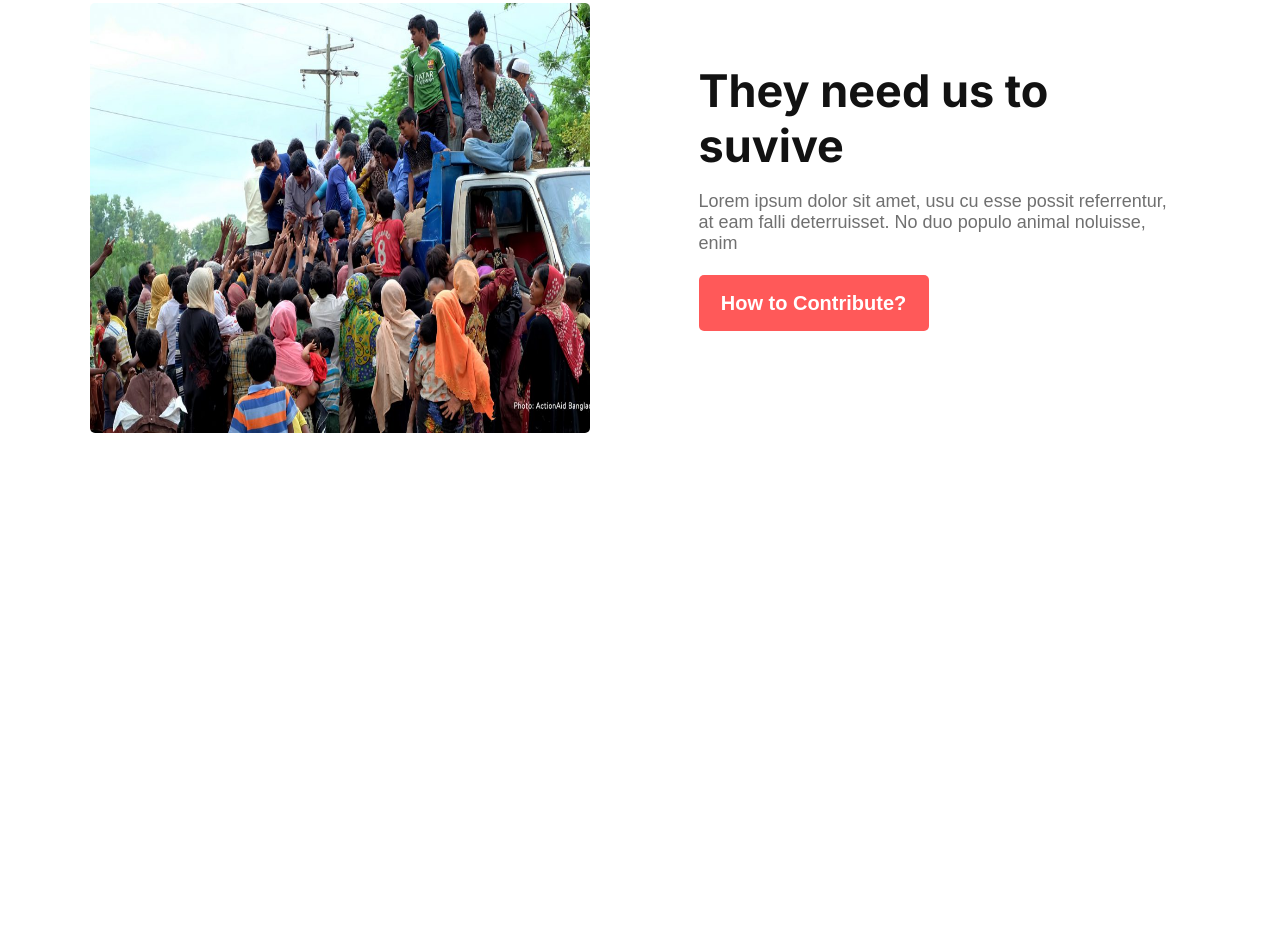
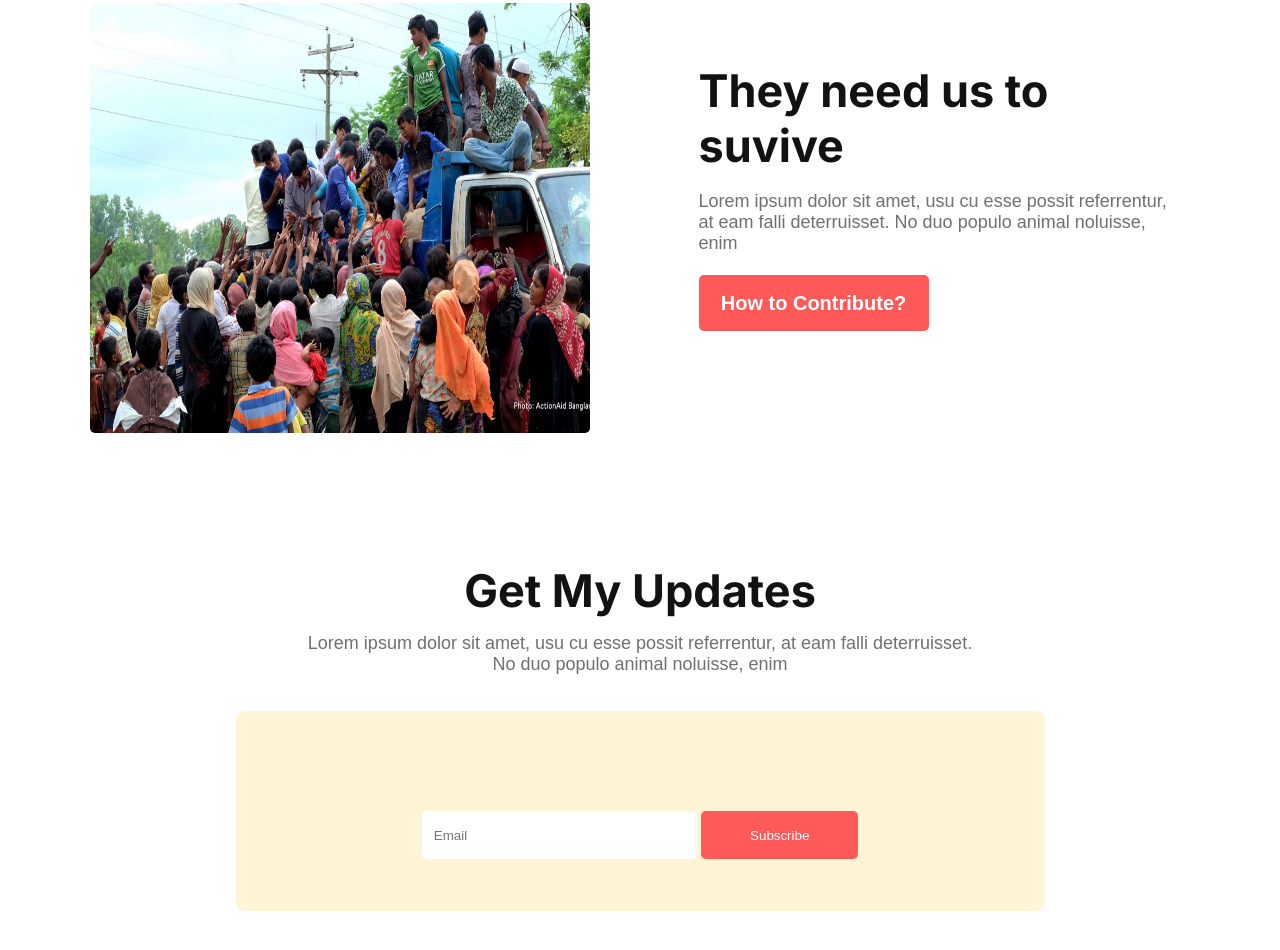
Before and after one commit to RMABID/donate-today-abid, a plain HTML site: page index.html in a window 1280 px wide. Shown: the part 2526-3476 px from the top of the page. Before the commit the page ends 2963 px from the top, so only its background shows below. Drawn offline with Linux system fonts and the light colour scheme.

Commit message:
footer commit

```diff
--- a/index.html
+++ b/index.html
@@ -107,9 +107,20 @@
                     <p>Lorem ipsum dolor sit amet, usu cu esse possit referrentur, at eam falli deterruisset. No duo populo animal noluisse, enim</p>
                     <button class="btn">How to Contribute?</button>
                 </div>
-
             </div>
 
+            <!-- Get My Updates start -->
+
+            <div class="updates-section">
+                <div class="updates-section-container donate-section-content">
+                    <h1>Get My Updates</h1>
+                    <p>Lorem ipsum dolor sit amet, usu cu esse possit referrentur, at eam falli deterruisset. No duo populo animal noluisse, enim</p>
+                </div>
+                <div class="email-card">
+                    <input type="email" placeholder="Email" id="email">
+                    <button class="email-btn">Subscribe</button>
+                </div>
+            </div>
         </section>
     </main>
 </body>
--- a/style.css
+++ b/style.css
@@ -232,3 +232,41 @@ h1{
     height: 100%;
     border-radius: 5px;
 }
+
+
+/* Get My Updates css styles  */
+
+
+
+.updates-section-container h1{
+    text-align: center;
+}
+
+.email-card{
+    width: 809px;
+    height: 200px;
+    margin: auto;
+    border-radius: 9px;
+    margin-top: 20px;
+    margin-bottom: 50px;
+    padding-top: 100px;
+    text-align: center;
+    align-items: center;
+    background-color: rgb(255, 244, 214);
+}
+input{
+    width: 275px;
+    height: 48px;
+    border-radius: 5px;
+    padding: 12px;
+    border: none;
+    color: rgb(170, 159, 159);
+}
+.email-btn{
+    width: 157px;
+    height: 48px;
+    border: none;
+    border-radius: 5px;
+    color: rgb(255, 255, 255);
+    background-color: rgb(255, 89, 89);
+}
```
Also changed, not shown: images/img-2.png (renamed from images/Screenshot 2024-08-08 141505.png), images/img-3.png (renamed from images/Screenshot 2024-08-08 141521.png).
